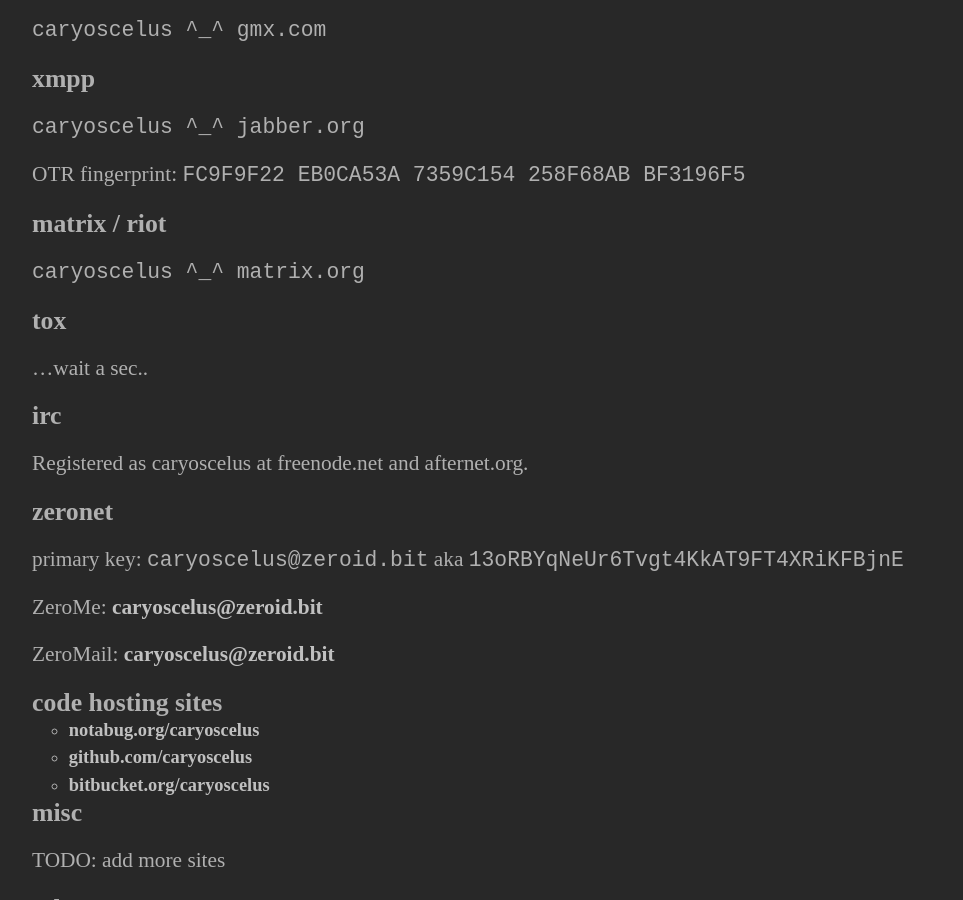
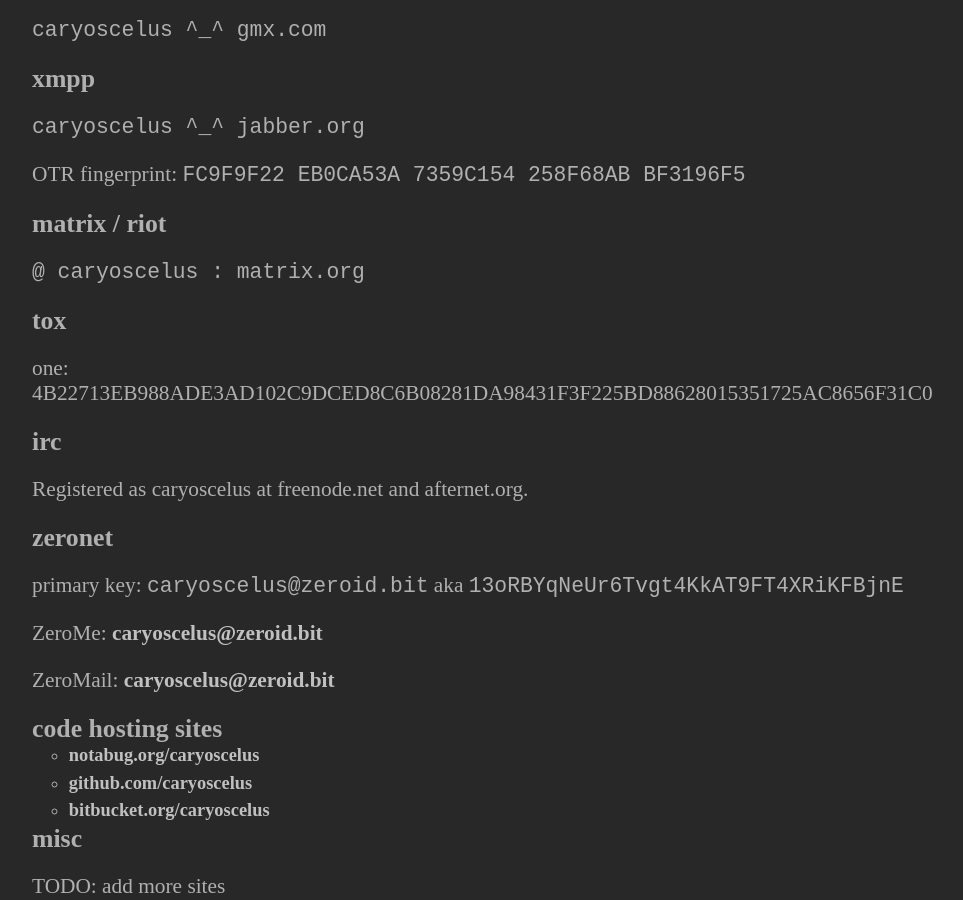
Before and after one commit to caryoscelus/caryoscelus.github.io, a Jekyll site: the page built from contacts/index.md, in a window 1280 px wide and 900 px high, scrolled down 363 px. Shown: the whole window, without its empty margins (148-1111 px from the left). Built offline with Jekyll 4.4.1, drawn with Linux system fonts in a browser that asks for light colours; some web fonts are replaced.

Commit message:
contacts

```diff
--- a/contacts/index.md
+++ b/contacts/index.md
@@ -21,12 +21,12 @@
 matrix / riot
 -------------
 
-`caryoscelus ^_^ matrix.org`
+`@ caryoscelus : matrix.org`
 
 tox
 ---
 
-...wait a sec..
+one: 4B22713EB988ADE3AD102C9DCED8C6B08281DA98431F3F225BD88628015351725AC8656F31C0
 
 irc
 ---
```
